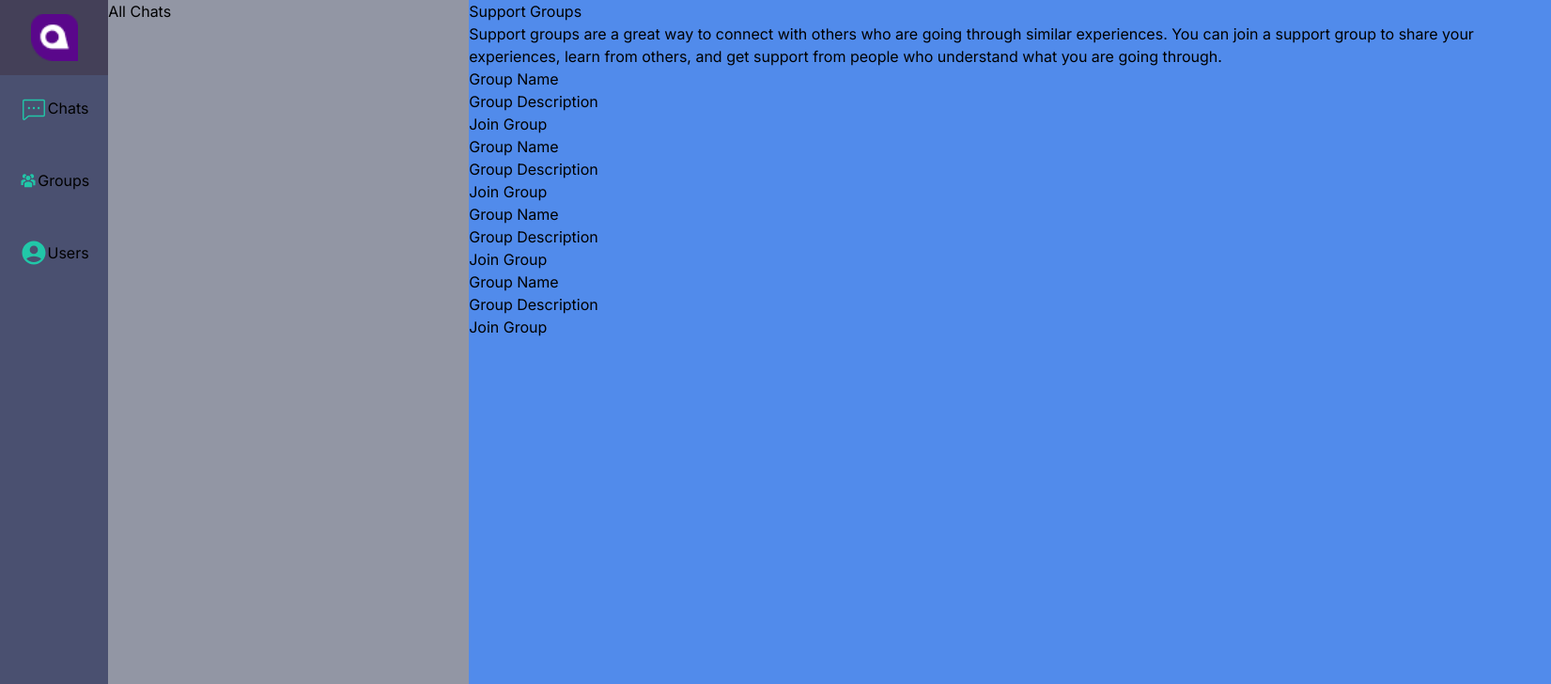
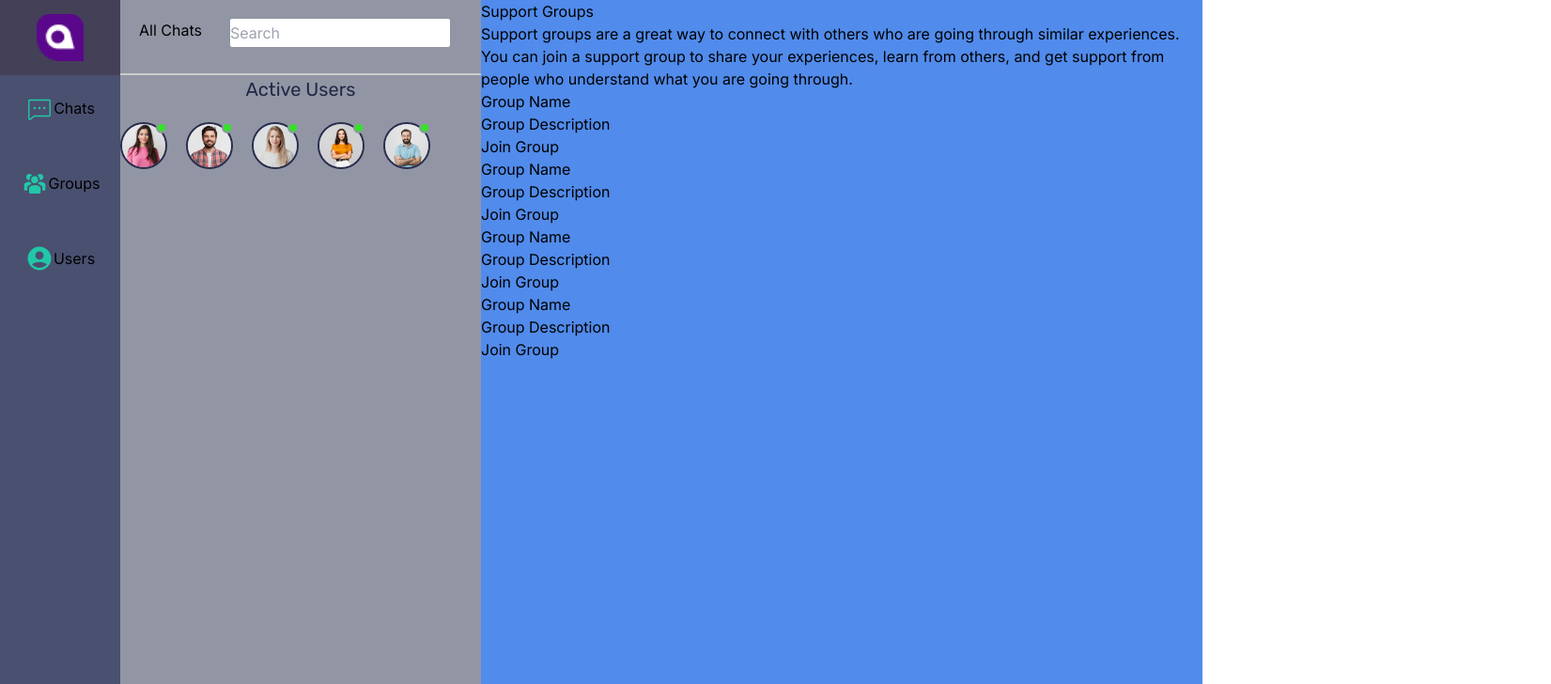
Before and after one commit to lewmas9152/MindHarmony, a Next.js app in the folder frontend/: page /chat in a window 1280 px wide. Shown: the top 728 px of the page at 94% size, 1651 px wide, since content can reach past the window. Built offline with nearby package versions, Linux system fonts and the light colour scheme; a web font is replaced by a local one.

Commit message:
added active users in  chats

```diff
--- a/frontend/app/chat/page.tsx
+++ b/frontend/app/chat/page.tsx
@@ -1,36 +1,29 @@
 import Link from "next/link";
+import Image from "next/image";
 import ChatIcon from "../images/chatscon.svg";
-import Image from "next/image";
 import UserIcon from "../images/user.svg";
 import Groupcon from "../images/groupcon.svg";
 import ChatLogo from "../images/chat2.png";
 import "../sass/Chats.scss";
+import User1 from "../images/avatar-1.jpg";
+import User2 from "../images/avatar-2.jpg";
+import User3 from "../images/avatar-3.jpg";
+import User4 from "../images/avatar-7.jpg";
+import User5 from "../images/avatar-5.jpg";
 
-export default function SupportGroups(){
+export default function SupportGroups() {
     return (
         <div className="container">
             <div className="nav-bar">
                 <div className="nav-logo">
                     <div className="img-logo">
-                        <Image
-                        src={ChatLogo}
-                        alt="logo"
-                        width={40}
-                        quality={100}
-                        />
-
+                        <Image src={ChatLogo} alt="logo" width={40} quality={100} />
                     </div>
                 </div>
                 <nav className="nav-container">
                     <div className="chats-container">
                         <div className="image-cont">
-                            <Image
-                                src={ChatIcon}
-                                alt="Chat Icon"
-                                width={30}
-                                height={30}
-                                quality={100}
-                            />
+                            <Image src={ChatIcon} alt="Chat Icon" width={30} height={30} quality={100} />
                         </div>
                         <div className="chat-item">
                             <Link href="/chat/chats">Chats</Link>
@@ -38,13 +31,7 @@ export default function SupportGroups(){
                     </div>
                     <div className="group-container">
                         <div className="image-cont">
-                                <Image
-                                    src={Groupcon}
-                                    alt="Chat Icon"
-                                    width={30}
-                                    height={30}
-                                    quality={100}
-                                />
+                            <Image src={Groupcon} alt="Chat Icon" width={30} height={30} quality={100} />
                         </div>
                         <div className="group-item">
                             <Link href="/chat/groups">Groups</Link>
@@ -52,13 +39,7 @@ export default function SupportGroups(){
                     </div>
                     <div className="user-container">
                         <div className="image-cont">
-                                <Image
-                                    src={UserIcon}
-                                    alt="Chat Icon"
-                                    width={30}
-                                    height={30}
-                                    quality={100}
-                                />
+                            <Image src={UserIcon} alt="Chat Icon" width={30} height={30} quality={100} />
                         </div>
                         <div className="user-item">
                             <Link href="/chat/users">Users</Link>
@@ -67,7 +48,49 @@ export default function SupportGroups(){
                 </nav>
             </div>
             <div className="content-container">
+                <div className="top">
+                    <div className="top-content">
                         <h1>All Chats</h1>
+                    </div>
+                    <div className="search-bar">
+                        <input type="text" placeholder="Search" />
+                    </div>
+                </div>
+                <div className="active-users">
+                    <h2>Active Users</h2>
+                    <div className="active">
+                        <div className="user1">
+                            <div className="user-profile">
+                                <Image src={User1} alt="User Icon" width={50} height={50} quality={100} />
+                                <div className="online-status"></div>
+                            </div>
+                        </div>
+                        <div className="user2">
+                            <div className="user-profile">
+                                <Image src={User2} alt="User Icon" width={50} height={50} quality={100} />
+                                <div className="online-status"></div>
+                            </div>
+                        </div>
+                        <div className="user3">
+                            <div className="user-profile">
+                                <Image src={User3} alt="User Icon" width={50} height={50} quality={100} />
+                                <div className="online-status"></div>
+                            </div>
+                        </div>
+                        <div className="user4">
+                            <div className="user-profile">
+                                <Image src={User4} alt="User Icon" width={50} height={50} quality={100} />
+                                <div className="online-status"></div>
+                            </div>
+                        </div>
+                        <div className="user5">
+                            <div className="user-profile">
+                                <Image src={User5} alt="User Icon" width={50} height={50} quality={100} />
+                                <div className="online-status"></div>
+                            </div>
+                        </div>
+                    </div>
+                </div>
             </div>
             <div className="chat-content-container">
                 <div className="content">
@@ -96,10 +119,7 @@ export default function SupportGroups(){
                         <button>Join Group</button>
                     </div>
                 </div>
-
             </div>
         </div>
-
-    )
-
+    );
 }
--- a/frontend/app/sass/Chats.scss
+++ b/frontend/app/sass/Chats.scss
@@ -18,26 +18,28 @@ $col-17: #1aa66f;
 $col-18: #323553;
 $col-19: #afb5c1;
 $col-20: #604f5c;
-$font-rubik : 'Rubik', sans-serif;
-$font-josefin : 'Josefin Sans', sans-serif;
-$font-island : 'Island Moments', cursive;
-$font-ropa : 'Ropa Sans', sans-serif;
-$font-jost : 'Jost', sans-serif;
-$font-playwrite : 'Playwrite IT Moderna', sans-serif;
-@mixin chat-container{
+$font-rubik: 'Rubik', sans-serif;
+$font-josefin: 'Josefin Sans', sans-serif;
+$font-island: 'Island Moments', cursive;
+$font-ropa: 'Ropa Sans', sans-serif;
+$font-jost: 'Jost', sans-serif;
+$font-playwrite: 'Playwrite IT Moderna', sans-serif;
+
+@mixin chat-container {
     display: flex;
     flex-direction: row;
     justify-content: center;
     align-items: center;
-    &:hover{
+    &:hover {
         background-color: #b9c1cf;
         width: 100%;
         border-left: 2px solid $col-7;
     }
 }
+
 .container {
     display: grid;
-    grid-template-columns: 9% 30% 90%;
+    grid-template-columns: 10% 30% 60%;
     width: 100%;
     height: 100vh;
     margin: 0;
@@ -49,24 +51,24 @@ $font-playwrite : 'Playwrite IT Moderna', sans-serif;
     top: 0;
     height: 100vh;
     background-color: $col-3;
-    .nav-logo{
+    .nav-logo {
         display: flex;
         justify-content: center;
         align-items: center;
         height: 10%;
         background-color: $col-4;
-        img{
+        img {
             width: 50px;
             height: 50px;
         }
     }
-    .nav-container{
+    .nav-container {
         display: flex;
         flex-direction: column;
         justify-content: center;
         gap: 50px;
         padding: 20px;
-        .nav-item{
+        .nav-item {
             display: flex;
             justify-content: center;
             align-items: center;
@@ -74,33 +76,93 @@ $font-playwrite : 'Playwrite IT Moderna', sans-serif;
             background-color: $col-4;
             border-radius: 10px;
             cursor: pointer;
-            img{
+            img {
                 width: 30px;
                 height: 30px;
             }
-            p{
+            p {
                 font-family: $font-josefin;
                 font-size: 20px;
                 color: $col-2;
                 margin-left: 10px;
             }
         }
-        .chats-container{
+        .chats-container {
             @include chat-container;
         }
-        .group-container{
+        .group-container {
             @include chat-container;
         }
-        .user-container{
+        .user-container {
             @include chat-container;
         }
-
     }
-
 }
 
 .content-container {
     background-color: $col-5;
+    .top {
+        width: 200px;
+        display: flex;
+        flex-direction: row;
+        gap: 30px;
+        border-bottom: 2px solid #ccc;
+        width: 100%;
+        height: 10%;
+        padding: 20px;
+        input {
+            border: none;
+            border-radius: 2px;
+            height: 30px;
+        }
+        button {
+            border: none;
+            border-radius: 2px;
+            background-color: #518beb;
+            color: white;
+            font-family: $font-josefin;
+            font-size: 13px;
+            padding: 10px;
+            height: 30px;
+            cursor: pointer;
+        }
+    }
+    .active-users {
+        display: flex;
+        flex-direction: column;
+        justify-content: center;
+        h2 {
+            font-family: $font-rubik;
+            font-size: 20px;
+            color: $col-1;
+            text-align: center;
+        }
+        .active {
+            display: flex;
+            flex-direction: row;
+            gap: 20px;
+            .user-profile {
+                position: relative;
+                margin-top: 20px;
+                img {
+                    width: 50px;
+                    height: 50px;
+                    border-radius: 50%;
+                    border: 2px solid $col-6;
+                }
+                .online-status {
+                    position: absolute;
+                    top: 0;
+                    right: 0;
+                    width: 12px;
+                    height: 12px;
+                    background-color: #35e229;
+                    border-radius: 50%;
+                    border: 2px solid $col-5;
+                }
+            }
+        }
+    }
 }
 
 .chat-content-container {
```
Lines whose indentation alone changed are shown as unchanged.
